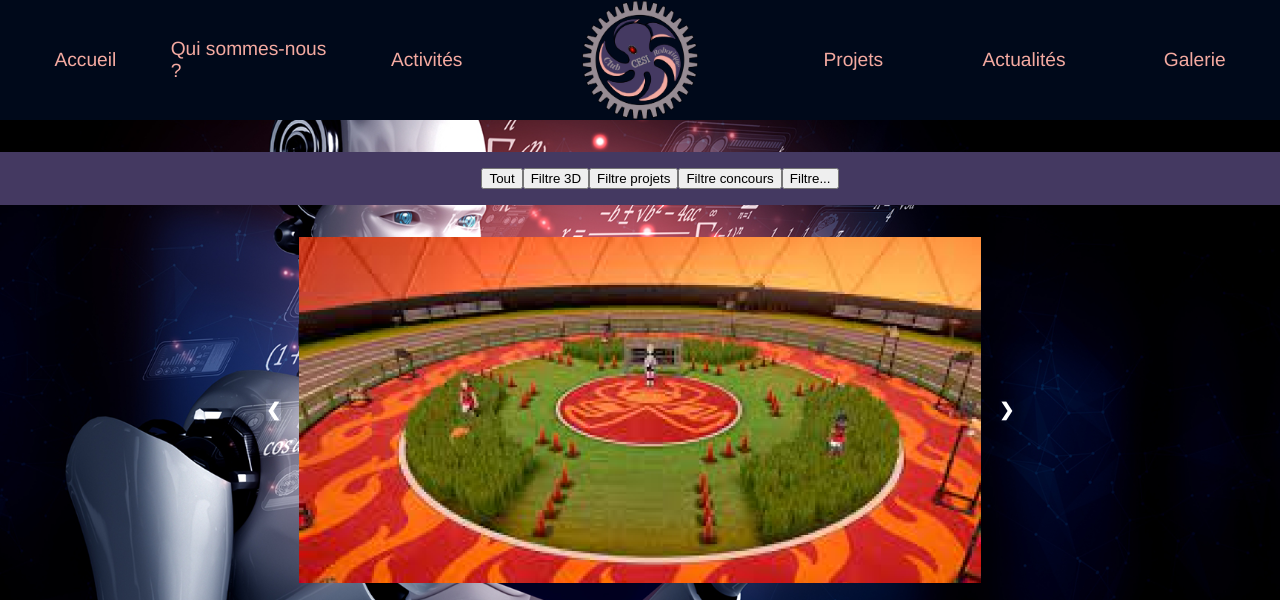
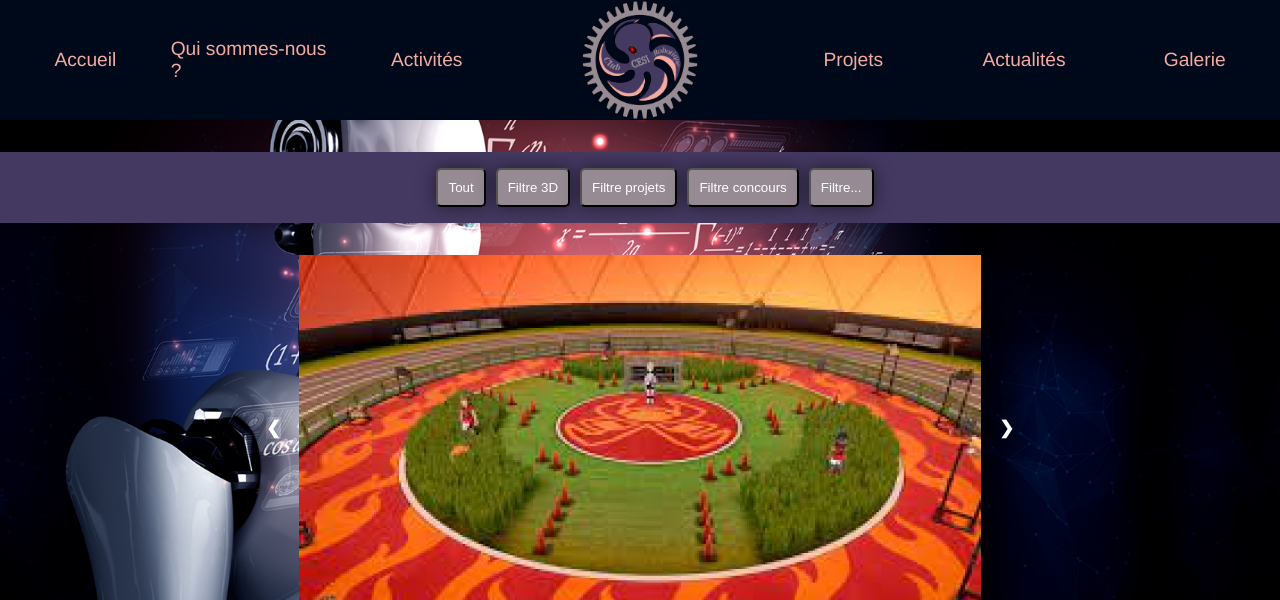
Before and after one commit to Loodiie/Projet-site-asso, a PHP site: page /galerie.html in a window 1280 px wide. Shown: the top 600 px of the page. Run offline with PHP 8.4, Linux system fonts and the light colour scheme; some libraries are stand-ins or nearby versions.

Commit message:
update Lody
Modification pour les boutons filtres

```diff
--- a/galerie.css
+++ b/galerie.css
@@ -7,10 +7,14 @@
   margin-bottom: 2em;
 }
 
-.style_filtre a {
-  text-decoration: none;
+.style_filtre {
+  background-color: #968B93;
+  box-shadow: 0px 0px 18px 0px rgba(0, 0, 0, 0.5);
   color: white;
-  margin: 1em;
+  padding: 10px;
+  border-radius: 5px;
+  margin-right: 10px;
+  cursor: pointer;
 }
 
 .filtre {
```
